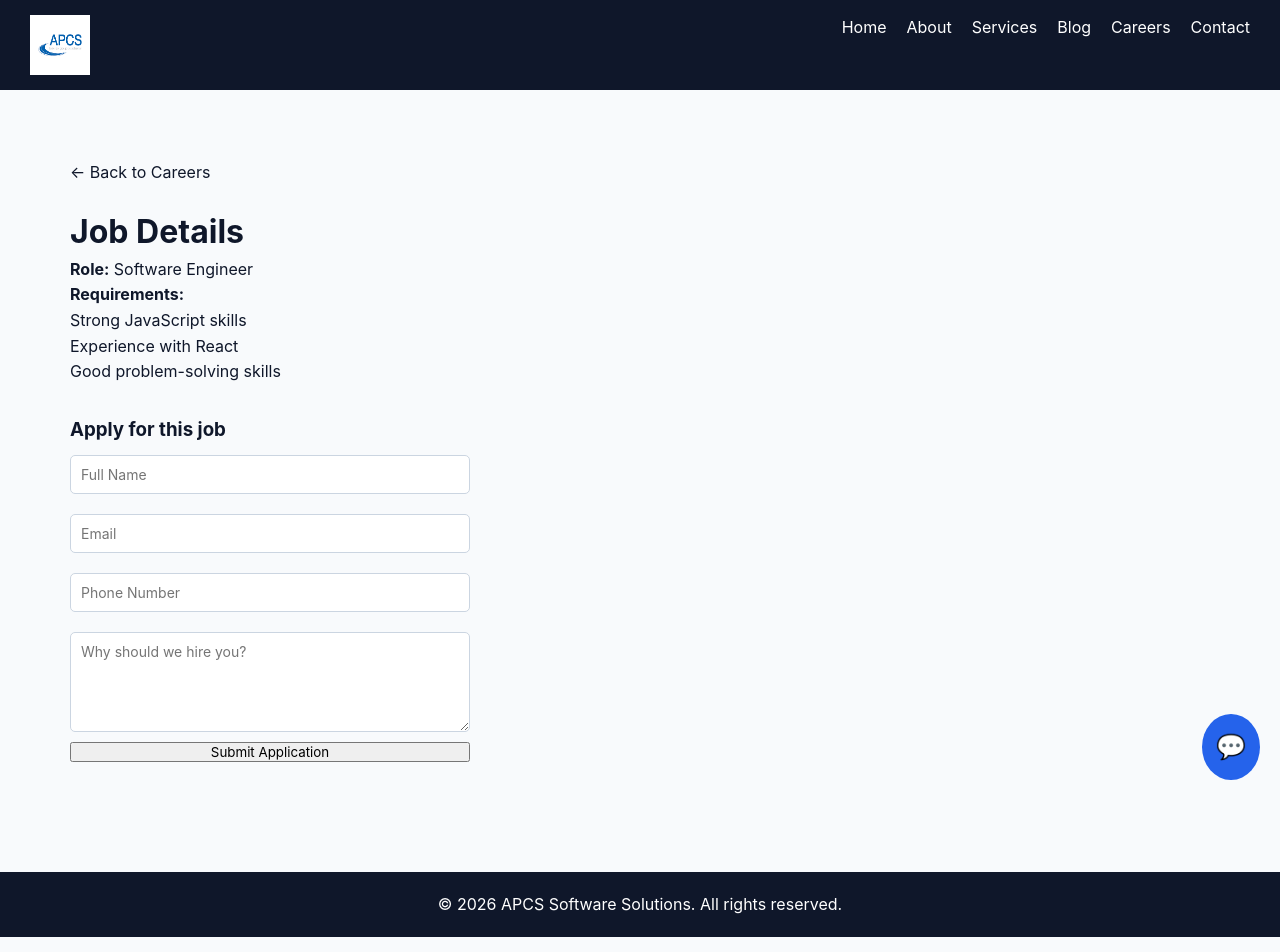
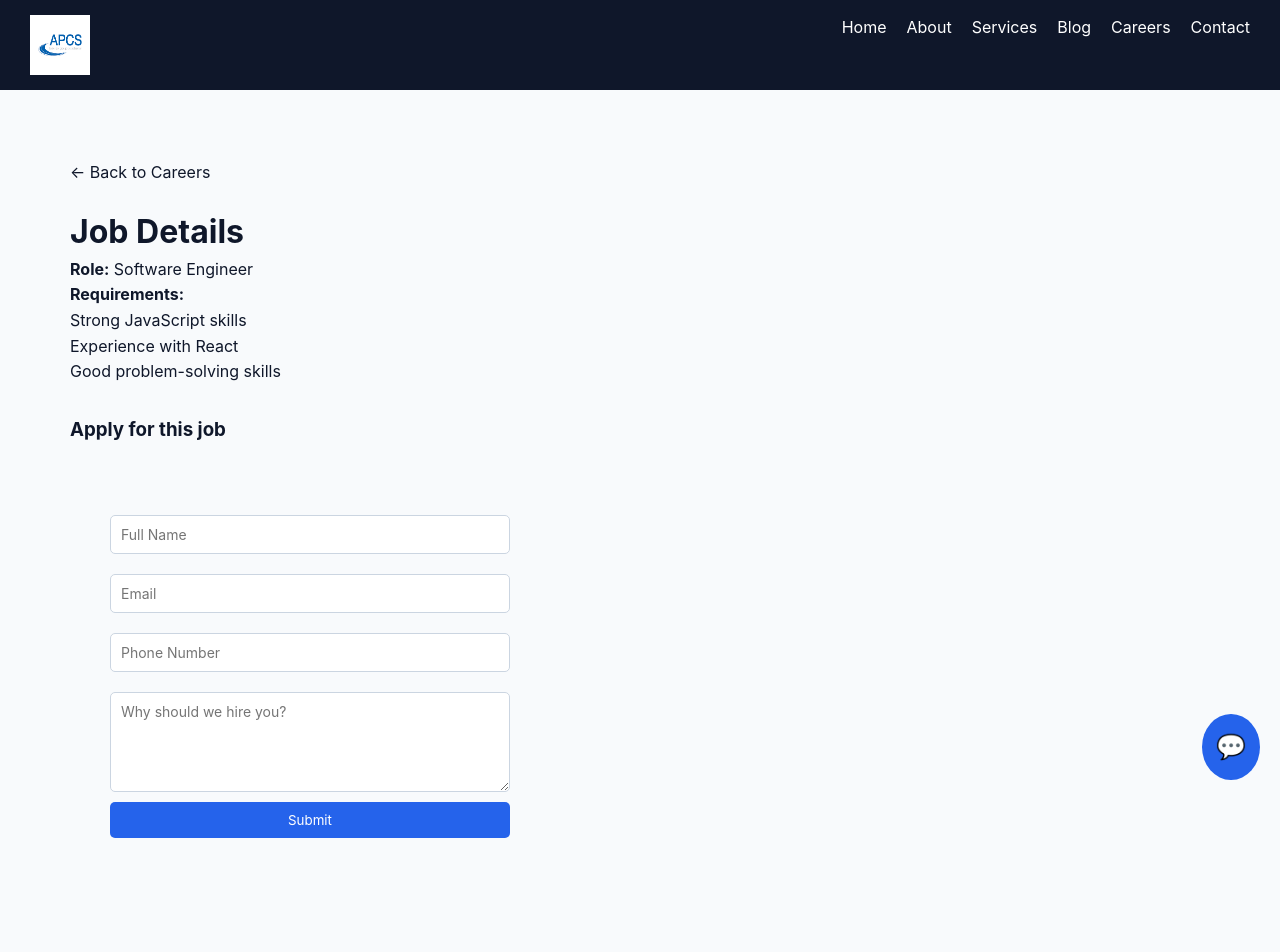
Before and after one commit to christhurajd/deploy-react-company-app, a React (Vite) app: page /careers/1 in a window 1280 px wide. Shown: the top 952 px of the page. Built offline with nearby package versions, Linux system fonts and the light colour scheme.

Commit message:
changes done at job page

```diff
--- a/src/pages/Contact.jsx
+++ b/src/pages/Contact.jsx
@@ -50,6 +50,7 @@ function Contact() {
           ✅ Message sent successfully!
         </p>
       )}
+
 
       <form onSubmit={handleSubmit} style={styles.form}>
         <input
--- a/src/pages/JobDetails.jsx
+++ b/src/pages/JobDetails.jsx
@@ -1,4 +1,5 @@
 import { useParams, Link } from "react-router-dom";
+import { useState } from "react";
 
 function JobDetails() {
   const { id } = useParams();
@@ -26,23 +27,102 @@ function JobDetails() {
 }
 
 function ApplyForm() {
+
+  const [form, setForm] = useState({
+      name: "",
+      email: "",
+      phonenumber: ""
+    });
+
+    const [errors, setErrors] = useState({});
+    const [submitted, setSubmitted] = useState(false);
+
+    const handleChange = (e) => {
+      setForm({ ...form, [e.target.name]: e.target.value });
+    };
+
+    const validate = () => {
+      const newErrors = {};
+      if (!form.name) newErrors.name = "Name is required";
+      if (!form.email) newErrors.email = "Email is required";
+      if (!form.phonenumber) newErrors.phonenumber = "PhoneNumber is required";
+
+      return newErrors;
+    };
+    const handleSubmit = (e) => {
+    e.preventDefault();
+    const validationErrors = validate();
+
+    if (Object.keys(validationErrors).length > 0) {
+      setErrors(validationErrors);
+      return;
+    }
+
+    // Mock submit (API later)
+    console.log("Job Form Data:", form);
+    setSubmitted(true);
+    setForm({ name: "", email: "", phonenumber: "" });
+    setErrors({});
+  };
+
   return (
-    <form style={styles.form}>
-      <input placeholder="Full Name" />
-      <input placeholder="Email" />
-      <input placeholder="Phone Number" />
-      <textarea placeholder="Why should we hire you?" />
-      <button type="submit">Submit Application</button>
-    </form>
+
+    <div style={{ padding: "40px" }}>
+      {submitted && (
+          <p style={{ color: "green", marginTop: "10px" }}>
+            ✅ Application sent successfully!
+          </p>
+        )}
+      <form onSubmit={handleSubmit} style={styles.form}>
+         <input
+            name="name"
+            placeholder="Full Name"
+            value={form.name}
+            onChange={handleChange}
+          />
+          {errors.name && <span style={styles.error}>{errors.name}</span>}
+        {/* <input placeholder="Full Name" /> */}
+        <input
+            name="email"
+            placeholder="Email"
+            value={form.email}
+            onChange={handleChange}
+          />
+          {errors.email && <span style={styles.error}>{errors.email}</span>}
+        {/* <input placeholder="Email" /> */}
+        <input
+            name="phonenumber"
+            placeholder="Phone Number"
+            value={form.phonenumber}
+            onChange={handleChange}
+          />
+          {errors.phonenumber && <span style={styles.error}>{errors.phonenumber}</span>}
+        {/* <input placeholder="Phone Number" /> */}
+        <textarea placeholder="Why should we hire you?" />
+        <button style={styles.btn} onClick={handleSubmit} type="submit">Submit</button>
+      </form>
+    </div>
   );
 }
 
 const styles = {
-  form: {
+ form: {
+    maxWidth: "400px",
     display: "flex",
     flexDirection: "column",
     gap: "10px",
-    maxWidth: "400px"
+    marginTop: "20px"
+  },
+  btn: {
+    padding: "10px",
+    background: "#2563eb",
+    color: "white",
+    border: "none",
+    borderRadius: "5px"
+  },
+  error: {
+    color: "red",
+    fontSize: "12px"
   }
 };
 
```
